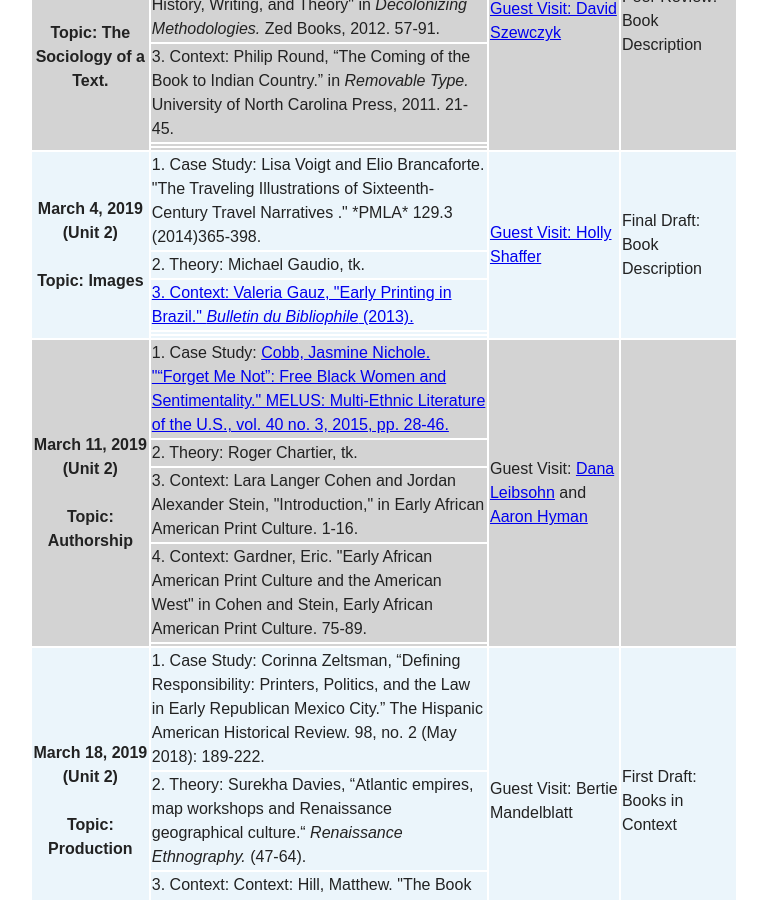
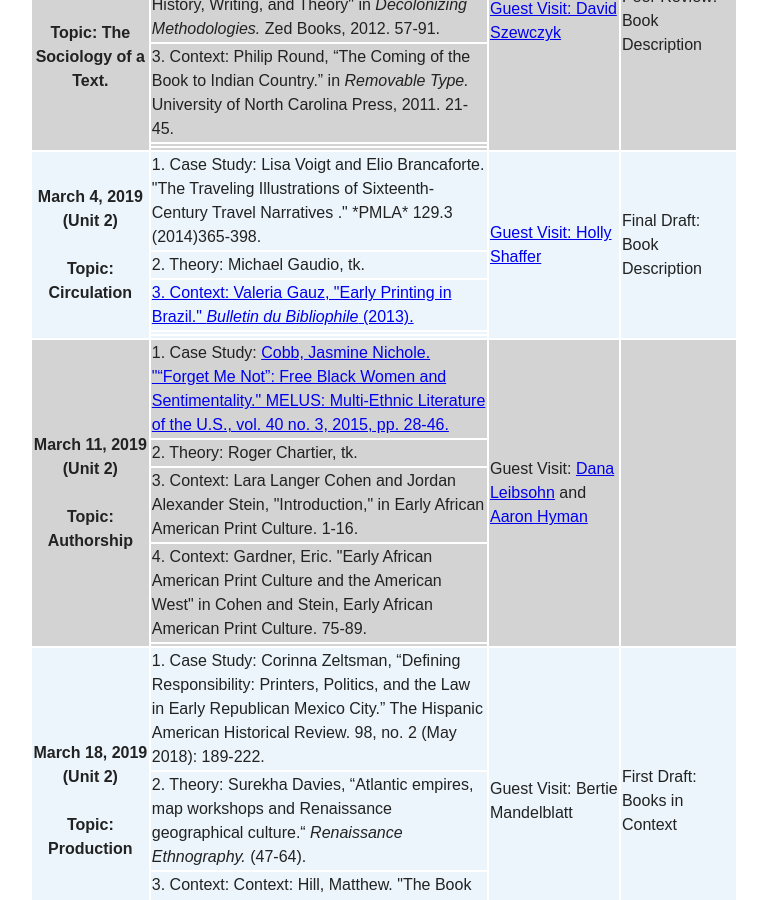
Before and after one commit to halperta/2019-bookhistory, a Jekyll site: the page built from schedule/index.md, in a window 1280 px wide and 900 px high, scrolled down 1683 px. Shown: the whole window, without its empty margins (256-1023 px from the left). Built offline with Jekyll 4.4.1, drawn with Linux system fonts in a browser that asks for light colours; nearby versions of some CDN libraries.

Commit message:
new topic

```diff
--- a/schedule/index.md
+++ b/schedule/index.md
@@ -114,7 +114,7 @@
   </tr>
 
   <tr bgcolor="#EBF5FB">
-    <th rowspan="5">March 4, 2019 (Unit 2) <br><br> Topic: Images</th>
+    <th rowspan="5">March 4, 2019 (Unit 2) <br><br> Topic: Circulation</th>
       <td> 1. Case Study: Lisa Voigt and Elio Brancaforte. "The Traveling Illustrations of Sixteenth- Century Travel Narratives
 ." *PMLA* 129.3 (2014)365-398. </td>
       <td rowspan="5"><a href="https://vivo.brown.edu/display/hshaffer"> Guest Visit: Holly Shaffer </a> </td>
```
